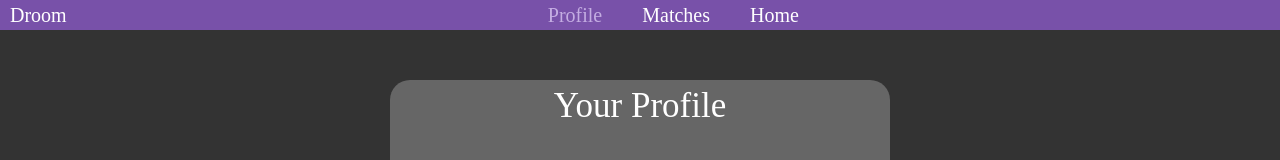
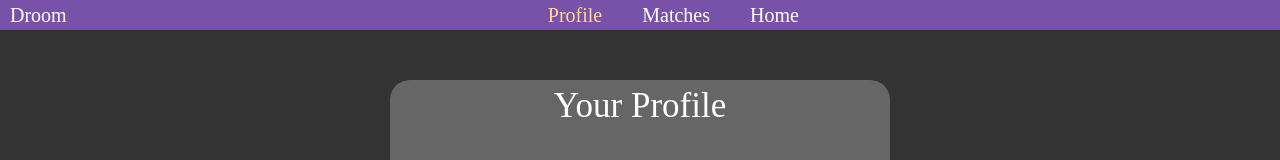
Before and after one commit to williamschwindt/droom-frontend, a React (Create React App) app in the folder droom/: page /seekerprofile in a window 1280 px wide. In both pictures the pointer is over the link "Profile". Shown: the top 160 px of the page. Built offline with nearby package versions, Linux system fonts and the light colour scheme; no server answers.

Commit message:
added error handling for name, updated nav

```diff
--- a/droom/src/components/MainUI/MainUI.scss
+++ b/droom/src/components/MainUI/MainUI.scss
@@ -26,7 +26,7 @@
 
                             &:hover {
                                 transition: .3s;
-                                color: #C4ADE2;
+                                color: #FFD893;
                             }
                     }
                 }
--- a/droom/src/components/MatchesPages/MatchesPage.scss
+++ b/droom/src/components/MatchesPages/MatchesPage.scss
@@ -26,7 +26,7 @@
 
                             &:hover {
                                 transition: .3s;
-                                color: #C4ADE2;
+                                color: #FFD893;
                             }
                     }
                 }
--- a/droom/src/components/ProfilePage/SeekerProfilePage.js
+++ b/droom/src/components/ProfilePage/SeekerProfilePage.js
@@ -92,6 +92,7 @@ const FormikSeekerProfilePage = withFormik({
     },
 
     validationSchema: Yup.object().shape({
+        name: Yup.string().required("Name is required"),
         location: Yup.string().required("Location is required"),
         skills: Yup.string().required("Skills are required"),
         experience: Yup.string().required("Experience is required")
@@ -100,7 +101,6 @@ const FormikSeekerProfilePage = withFormik({
     handleSubmit(values, { resetForm, setStatus }) {
         console.log("Seeker form values ", values);
 
-        //update the seeker
         axios
         .put("https://droom-node-server.herokuapp.com/api/seekers/5", values)
 
@@ -109,7 +109,6 @@ const FormikSeekerProfilePage = withFormik({
             setStatus(true);
             setStatus(res.data);
             resetForm();
-
         })
 
         .catch(err => {
--- a/droom/src/components/ProfilePage/SeekerProfilePage.scss
+++ b/droom/src/components/ProfilePage/SeekerProfilePage.scss
@@ -26,7 +26,7 @@
 
                             &:hover {
                                 transition: .3s;
-                                color: #C4ADE2;
+                                color: #FFD893;
                             }
                     }
                 }
```
